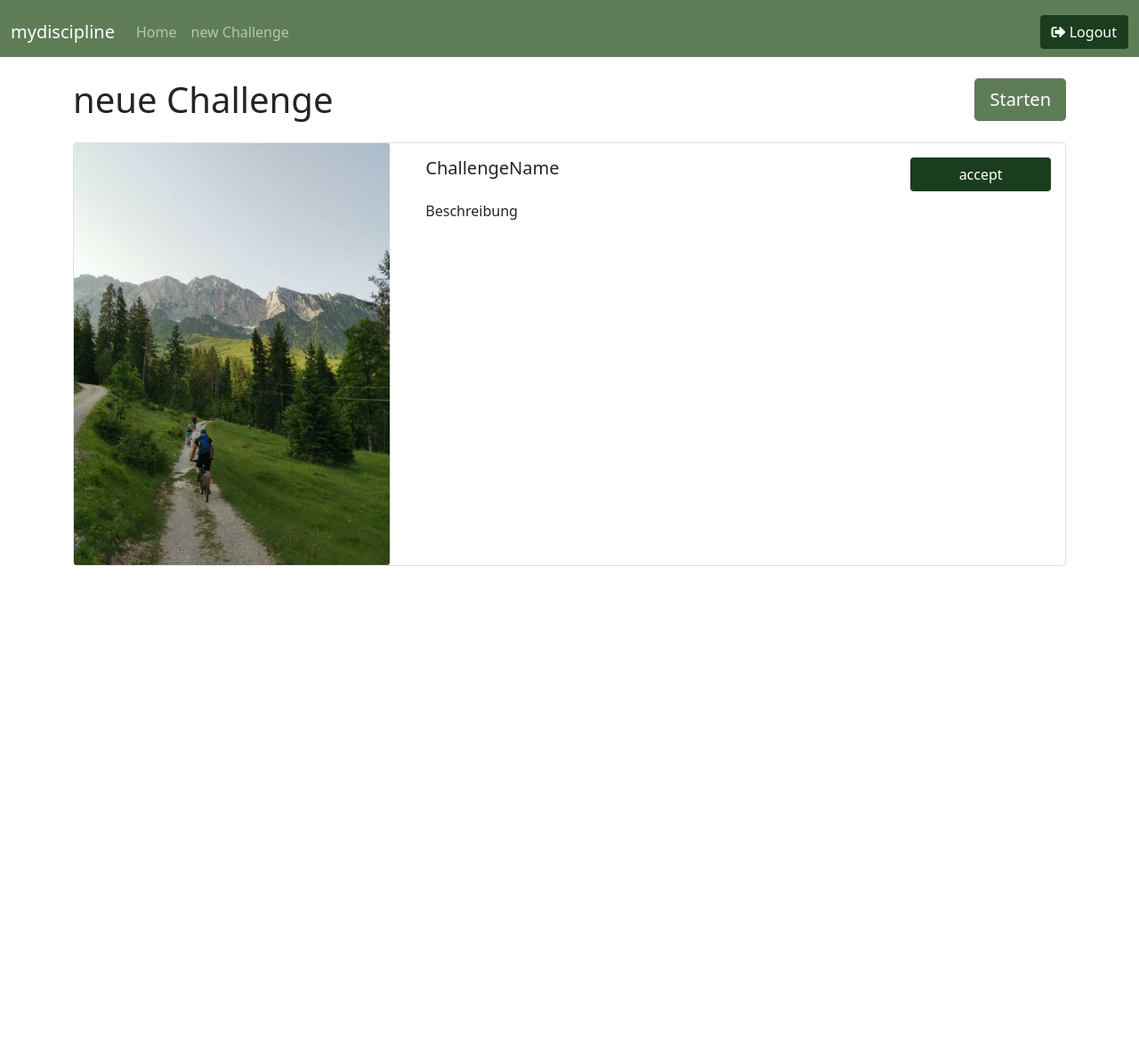
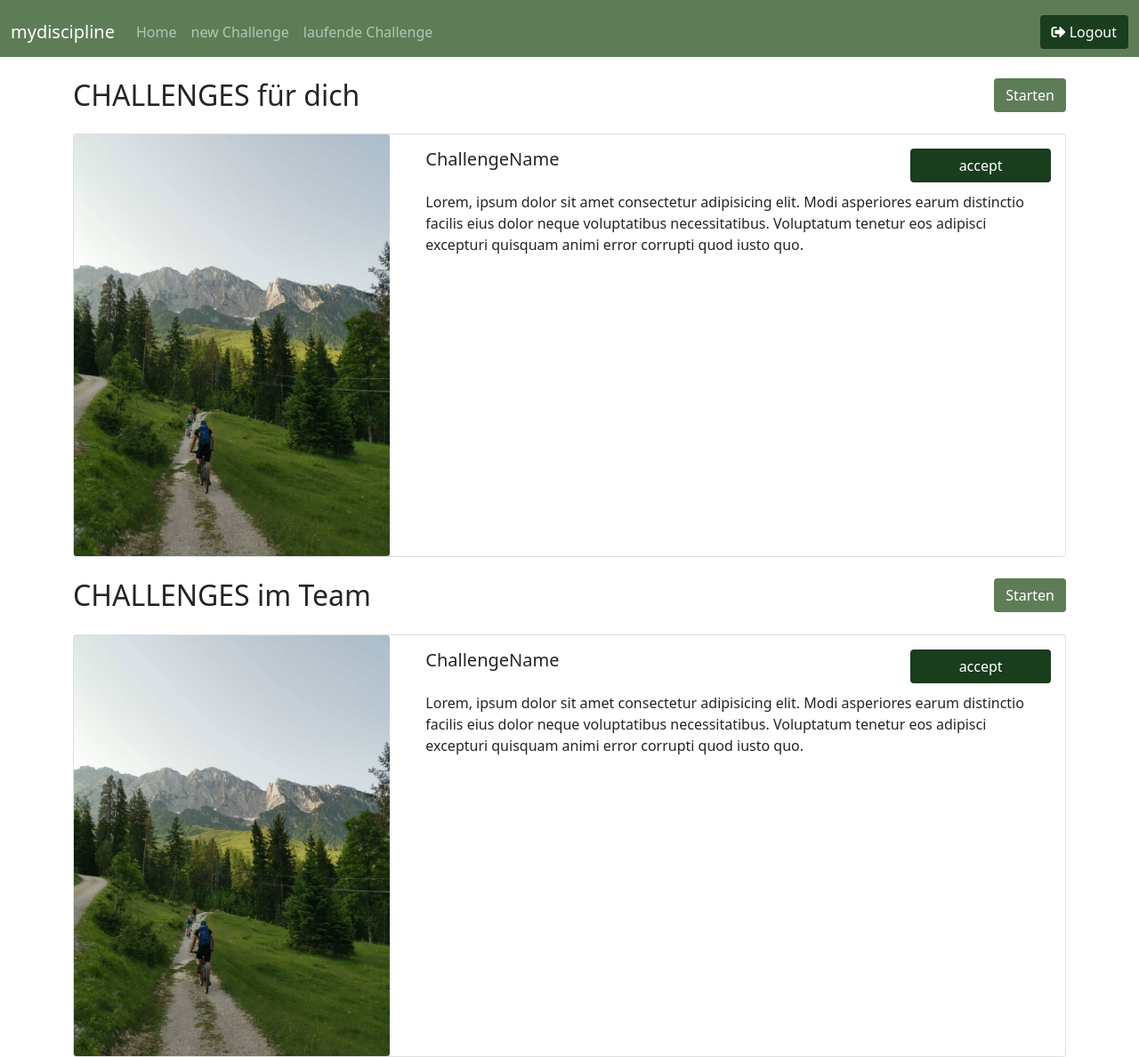
Before and after one commit to LenaHommer/MotivationsChallenge, a Vue app: page /create/challenge in a window 1280 px wide. Shown: the whole page at 89% size. Before the commit the page ends 800 px from the top, so only its background shows below. Built offline with nearby package versions, Linux system fonts and the light colour scheme.

Commit message:
Umbenennungen

```diff
--- a/src/components/TheNavbar.vue
+++ b/src/components/TheNavbar.vue
@@ -46,6 +46,9 @@
         <li class="nav-item">
           <router-link to="/create/challenge" class="nav-link" href="#">new Challenge</router-link>
         </li>
+        <li class="nav-item">
+          <a class="nav-link" href="#">laufende Challenge</a>
+        </li>
       </ul>
       <button class="btn bg-vue2" @click="signout()">
             <i class="fas fa-sign-out-alt"></i> Logout
--- a/src/pages/CreateChallengePage.vue
+++ b/src/pages/CreateChallengePage.vue
@@ -3,10 +3,10 @@
     <template #default>
         <div class="row">
             <div class="col-12">
-                <h1 class="mt-4">
-                    neue Challenge
-                    <button class="btn btn-lg bg-vue float-end">Starten</button>
-                </h1>
+                <h2 class="mt-4">
+                    CHALLENGES für dich
+                    <button class="btn bg-vue float-end">Starten</button>
+                </h2>
                 <div class="card mt-4">
                     <div class="row no-gutters">
                         <div class="col-md-4">
@@ -26,7 +26,45 @@
                                 </div>
                                 <div class="row">
                                     <div class="col-12">
-                                        Beschreibung
+                                        Lorem, ipsum dolor sit amet consectetur adipisicing elit.
+                                        Modi asperiores earum distinctio facilis eius dolor neque voluptatibus necessitatibus.
+                                        Voluptatum tenetur eos adipisci excepturi quisquam animi error corrupti quod iusto quo.
+                                    </div>
+                                </div>
+                            </div>
+                        </div>
+                    </div>
+                </div>
+            </div>
+        </div>
+        <div class="row">
+            <div class="col-12">
+                <h2 class="mt-4">
+                    CHALLENGES im Team
+                    <button class="btn bg-vue float-end">Starten</button>
+                </h2>
+                <div class="card mt-4">
+                    <div class="row no-gutters">
+                        <div class="col-md-4">
+                            <img src="@/assets/mountain.jpg" class="card-img">
+                        </div>
+                        <div class="col-md-8">
+                            <div class="card-body">
+                                <div class="row">
+                                    <div class="col-9">
+                                        <div class="h5 card-title mb-4">ChallengeName</div>
+                                    </div>
+                                    <div class="col-3">
+                                        <div class="d-grid">
+                                            <div class="button btn bg-vue2">accept</div>
+                                        </div>
+                                    </div>
+                                </div>
+                                <div class="row">
+                                    <div class="col-12">
+                                        Lorem, ipsum dolor sit amet consectetur adipisicing elit.
+                                        Modi asperiores earum distinctio facilis eius dolor neque voluptatibus necessitatibus.
+                                        Voluptatum tenetur eos adipisci excepturi quisquam animi error corrupti quod iusto quo.
                                     </div>
                                 </div>
                             </div>
--- a/src/pages/FirstPage.vue
+++ b/src/pages/FirstPage.vue
@@ -1,9 +1,11 @@
 <template>
   <TheHomeLayout>
     <template #default>
+      <div class="container-fluid">
         <div class="row">
-        <div class="text-center text-vue2"><h2 class="mt-4">„Nichts ist hilfreicher als eine Herausforderung, um das Beste in einem Menschen hervorzubringen.“</h2></div>
+        <div class="text-left text-vue2"><h4 class="mt-4">„Nichts ist hilfreicher als eine Herausforderung, um das Beste in einem Menschen hervorzubringen.“</h4></div>
         </div>
+      </div>
     </template>
   </TheHomeLayout>
 </template>
--- a/src/pages/HomePage.vue
+++ b/src/pages/HomePage.vue
@@ -6,7 +6,7 @@
     <template #col>
         <div class="mt-5 text-center">
             <div class="display-1"><strong>mydiscipline</strong></div>
-            <div class="display-7 mb-5">Bereit für deine nächste Challenge?</div>
+            <div class="display-7 mb-5"> Bist du bereit für deine nächste Challenge?</div>
         </div>
             <component
             :is="componentName"
```
Also changed, not shown: src/store/modules/auth/actual/index.js (added, +29 -0 lines).
